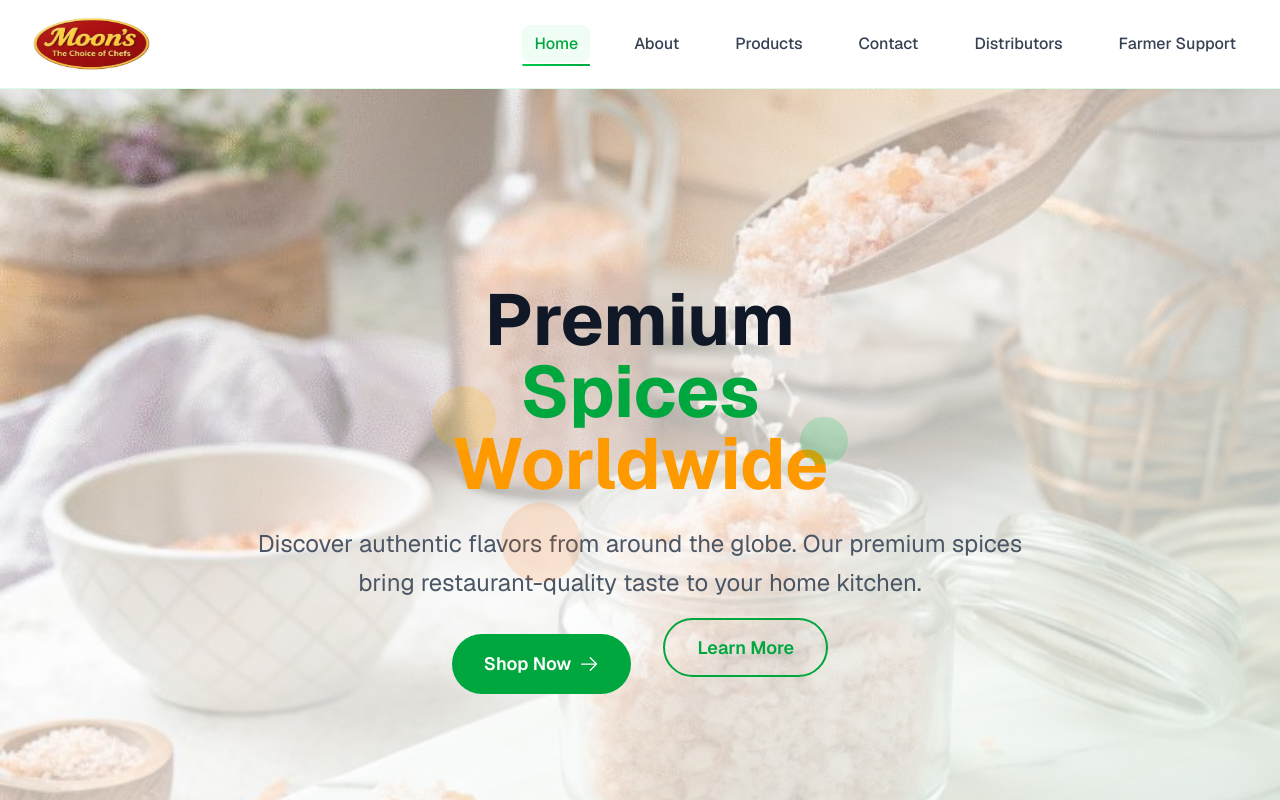
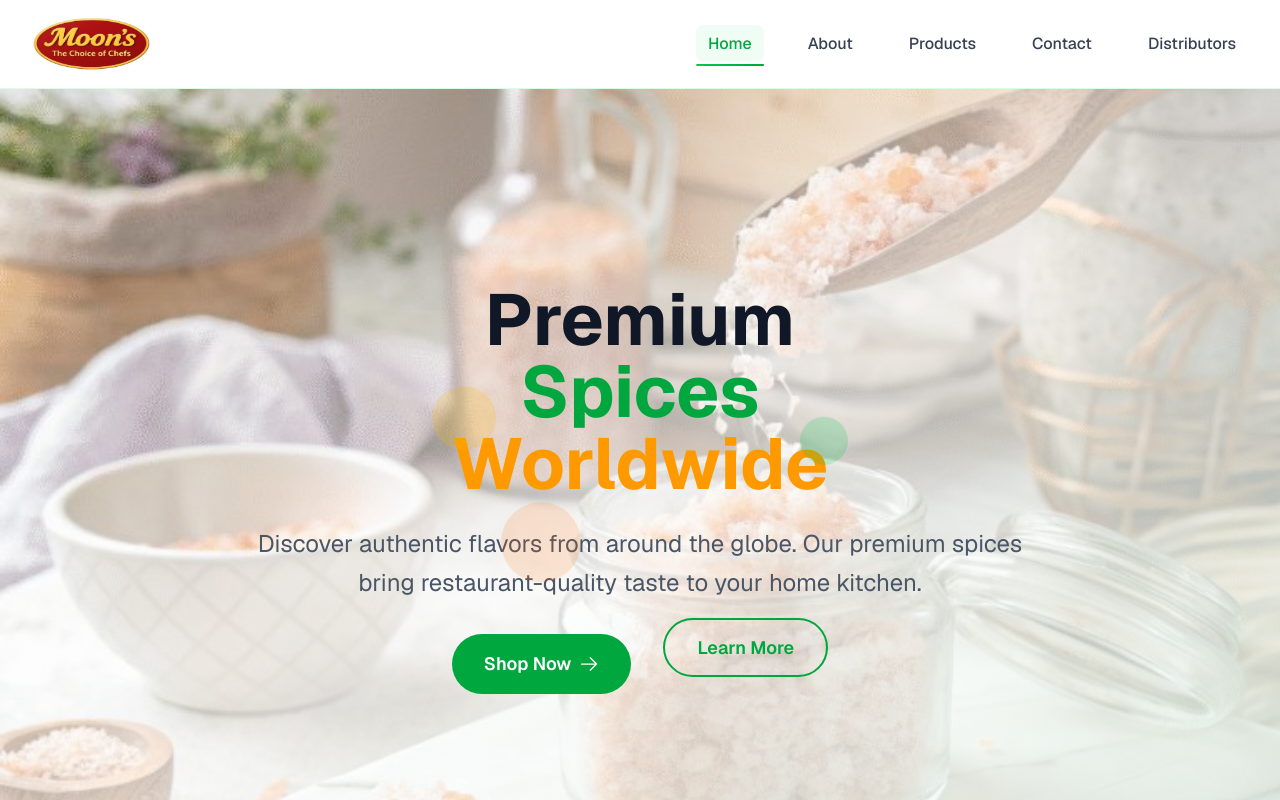
Before and after one commit to wathsaladmpgj/spices-website99, a Next.js app: page / in a window 1280 px wide. Shown: the top 800 px of the page. Built offline with nearby package versions, Linux system fonts and the light colour scheme.

Commit message:
fix: code fix

```diff
--- a/src/components/Navigation.js
+++ b/src/components/Navigation.js
@@ -15,7 +15,6 @@ const Navigation = () => {
     { name: 'Products', href: '/products' },
     { name: 'Contact', href: '/contact' },
     { name: 'Distributors', href: '/distributors' },
-    { name: 'Farmer Support', href: '/farmer' },
   ];
 
   const toggleMenu = useCallback(() => {
```
